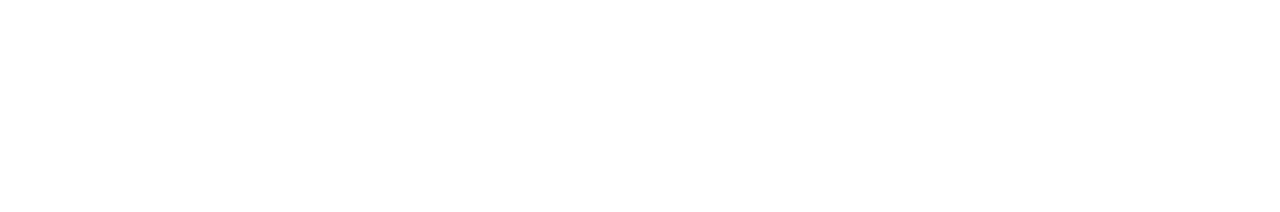
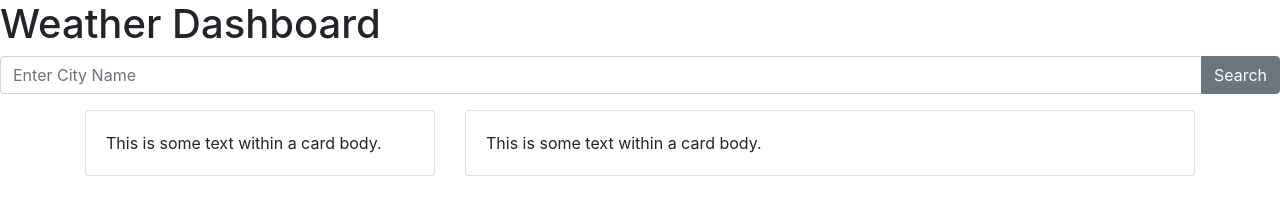
Before and after one commit to NicholeSteig/Homework-6, a plain HTML site: page index.html in a window 1280 px wide. Drawn offline with nearby package versions, Linux system fonts and the light colour scheme.

Commit message:
built a framework

```diff
--- a/index.html
+++ b/index.html
@@ -1,12 +1,47 @@
 <!DOCTYPE html>
 <html lang="en">
+<link rel="stylesheet" href="https://stackpath.bootstrapcdn.com/bootstrap/4.3.1/css/bootstrap.min.css"
+  integrity="sha384-ggOyR0iXCbMQv3Xipma34MD+dH/1fQ784/j6cY/iJTQUOhcWr7x9JvoRxT2MZw1T" crossorigin="anonymous">
+<link rel="stylesheet" type="text/css" href="/style.css">
+
 <head>
-    <meta charset="UTF-8">
-    <meta name="viewport" content="width=device-width, initial-scale=1.0">
-    <meta http-equiv="X-UA-Compatible" content="ie=edge">
-    <title>Document</title>
+  <meta charset="UTF-8">
+  <meta name="viewport" content="width=device-width, initial-scale=1.0">
+  <meta http-equiv="X-UA-Compatible" content="ie=edge">
+  <title>Document</title>
 </head>
+
 <body>
+  <div class="header">
+    <h1>Weather Dashboard</h1>
+  </div>
 
+  <div class="input-group mb-3">
+    <input type="text" class="form-control" placeholder="Enter City Name" id="cityToSearch"
+      aria-describedby="basic-addon2">
+    <div class="input-group-append">
+      <button type="button" class="btn btn-secondary">Search</button>
+    </div>
+  </div>
+
+  <div class="container">
+      <div class="row">
+        <div class="col-4">
+            <div class="card">
+                <div class="card-body">
+                  This is some text within a card body.
+                </div>
+              </div>
+        </div>
+        <div class="col">
+            <div class="card">
+                <div class="card-body">
+                  This is some text within a card body.
+                </div>
+              </div>
+        </div>
+    </div>
+    </div>
 </body>
+
 </html>
```
Also changed, not shown: script.js (+7 -0 lines).
